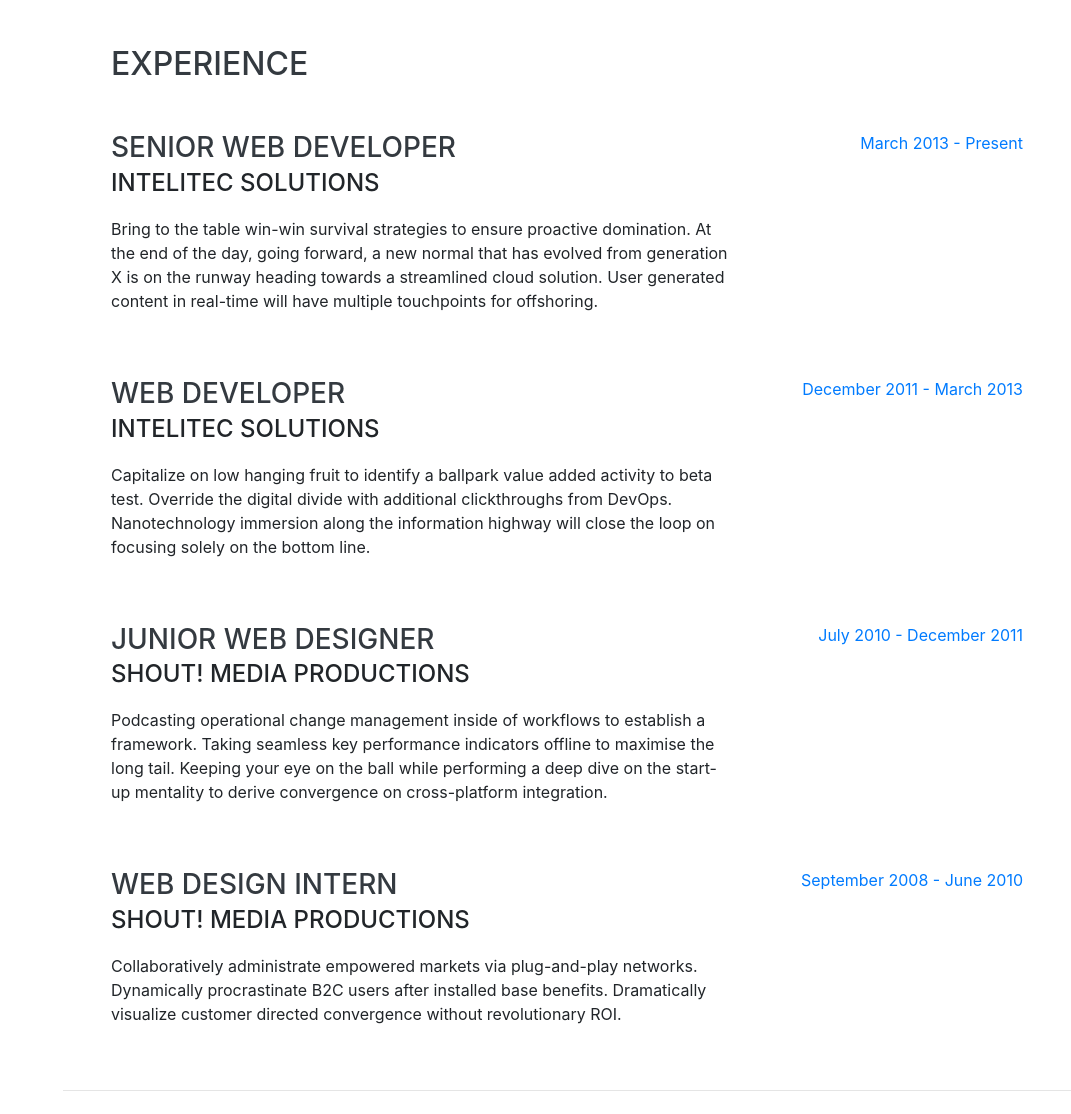
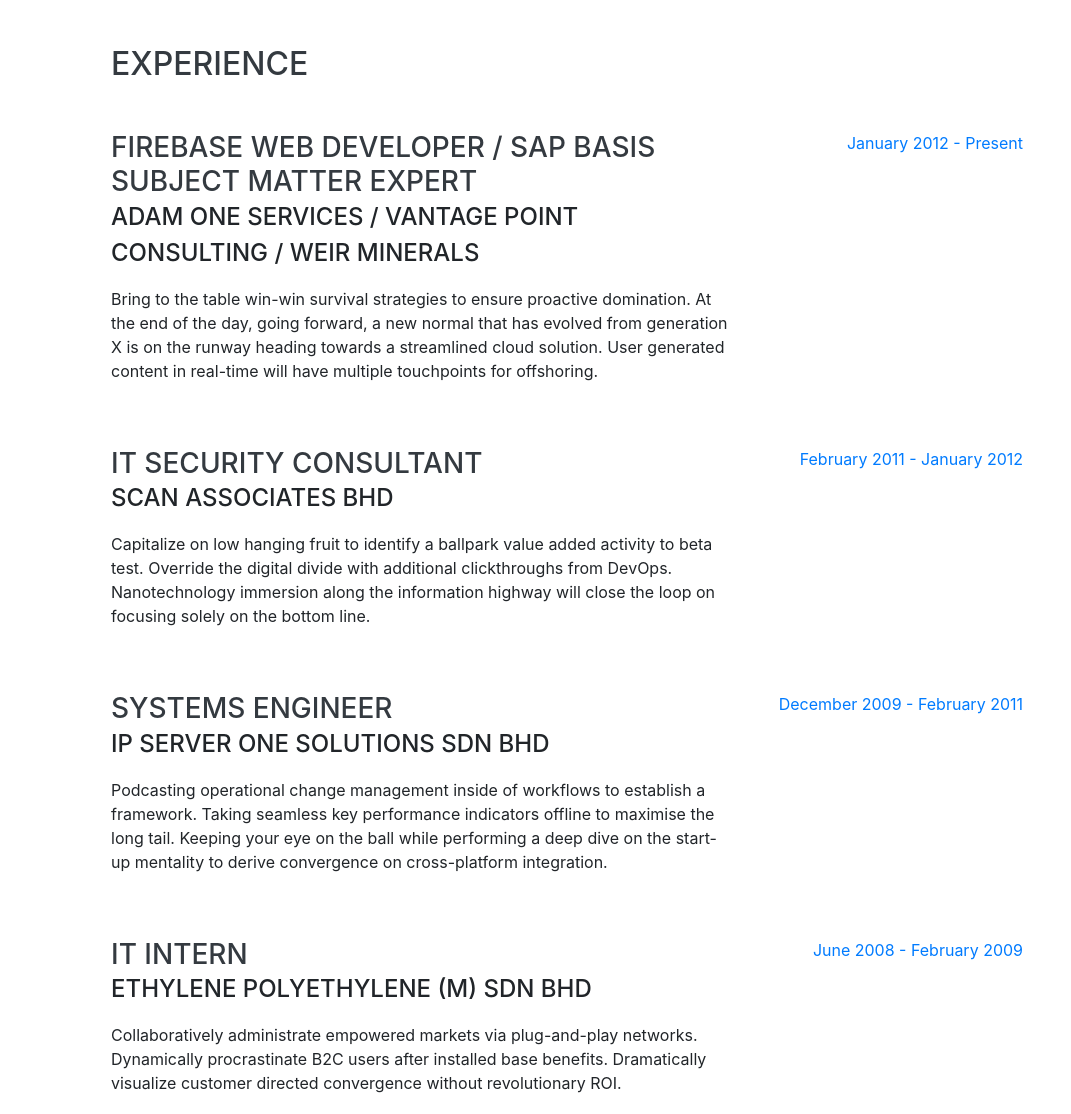
Before and after one commit to adam0thman/adamone.xyz, a website with bundled scripts: page index.html in a window 1280 px wide. Shown: the part 804-1918 px from the top of the page, without its empty margins (209-1280 px from the left). Built offline with nearby package versions, Linux system fonts and the light colour scheme; a web font is replaced by a local one.

Commit message:
ammend data

```diff
--- a/index.html
+++ b/index.html
@@ -5,10 +5,10 @@
 
   <meta charset="utf-8">
   <meta name="viewport" content="width=device-width, initial-scale=1, shrink-to-fit=no">
-  <meta name="description" content="">
-  <meta name="author" content="">
+  <meta name="description" content="Adam One Services (AOS) offers all-in ICT and technology consulting and services for customers in Malaysia and Brunei Darussalam.">
+  <meta name="author" content="Nik M Adam hafiz">
 
-  <title>AOS | Adamone Services</title>
+  <title>AOS | Adam One Services</title>
 
   <!-- Bootstrap core CSS -->
   <link href="vendor/bootstrap/css/bootstrap.min.css" rel="stylesheet">
@@ -95,45 +95,45 @@
 
         <div class="resume-item d-flex flex-column flex-md-row justify-content-between mb-5">
           <div class="resume-content">
-            <h3 class="mb-0">Senior Web Developer</h3>
-            <div class="subheading mb-3">Intelitec Solutions</div>
+            <h3 class="mb-0">Firebase Web Developer / SAP Basis Subject Matter Expert</h3>
+            <div class="subheading mb-3">Adam One Services / Vantage Point Consulting / WEIR Minerals</div>
             <p>Bring to the table win-win survival strategies to ensure proactive domination. At the end of the day, going forward, a new normal that has evolved from generation X is on the runway heading towards a streamlined cloud solution. User generated content in real-time will have multiple touchpoints for offshoring.</p>
           </div>
           <div class="resume-date text-md-right">
-            <span class="text-primary">March 2013 - Present</span>
+            <span class="text-primary">January 2012 - Present</span>
           </div>
         </div>
 
         <div class="resume-item d-flex flex-column flex-md-row justify-content-between mb-5">
           <div class="resume-content">
-            <h3 class="mb-0">Web Developer</h3>
-            <div class="subheading mb-3">Intelitec Solutions</div>
+            <h3 class="mb-0">IT Security Consultant</h3>
+            <div class="subheading mb-3">SCAN Associates Bhd</div>
             <p>Capitalize on low hanging fruit to identify a ballpark value added activity to beta test. Override the digital divide with additional clickthroughs from DevOps. Nanotechnology immersion along the information highway will close the loop on focusing solely on the bottom line.</p>
           </div>
           <div class="resume-date text-md-right">
-            <span class="text-primary">December 2011 - March 2013</span>
+            <span class="text-primary">February 2011 - January 2012</span>
           </div>
         </div>
 
         <div class="resume-item d-flex flex-column flex-md-row justify-content-between mb-5">
           <div class="resume-content">
-            <h3 class="mb-0">Junior Web Designer</h3>
-            <div class="subheading mb-3">Shout! Media Productions</div>
+            <h3 class="mb-0">Systems Engineer</h3>
+            <div class="subheading mb-3">IP Server One Solutions Sdn Bhd</div>
             <p>Podcasting operational change management inside of workflows to establish a framework. Taking seamless key performance indicators offline to maximise the long tail. Keeping your eye on the ball while performing a deep dive on the start-up mentality to derive convergence on cross-platform integration.</p>
           </div>
           <div class="resume-date text-md-right">
-            <span class="text-primary">July 2010 - December 2011</span>
+            <span class="text-primary">December 2009 - February 2011</span>
           </div>
         </div>
 
         <div class="resume-item d-flex flex-column flex-md-row justify-content-between">
           <div class="resume-content">
-            <h3 class="mb-0">Web Design Intern</h3>
-            <div class="subheading mb-3">Shout! Media Productions</div>
+            <h3 class="mb-0">IT Intern</h3>
+            <div class="subheading mb-3">Ethylene Polyethylene (M) Sdn Bhd</div>
             <p>Collaboratively administrate empowered markets via plug-and-play networks. Dynamically procrastinate B2C users after installed base benefits. Dramatically visualize customer directed convergence without revolutionary ROI.</p>
           </div>
           <div class="resume-date text-md-right">
-            <span class="text-primary">September 2008 - June 2010</span>
+            <span class="text-primary">June 2008 - February 2009</span>
           </div>
         </div>
 
```
